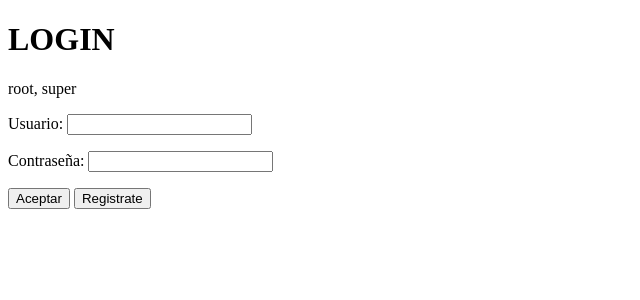
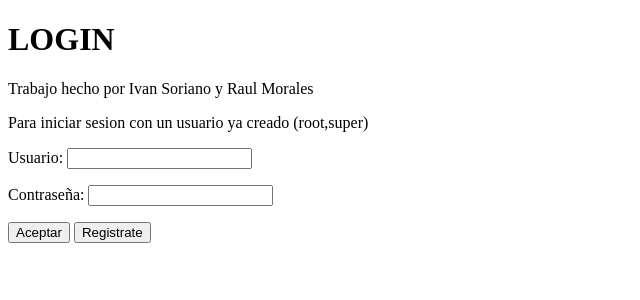
Before and after one commit to IvanSoriano19/EntregaDWES, a PHP site: page / in a window 1280 px wide. Shown: the top 300 px of the page, without its empty margins (0-640 px from the left). Run offline with PHP 8.4, Linux system fonts and the light colour scheme.

Commit message:
finiquitao

```diff
--- a/files/index.php
+++ b/files/index.php
@@ -15,7 +15,6 @@ if (!isset($_SESSION['acceso'])) {
 cabecera("Comprobar");
 
 if (isset($_POST['bAceptar'])) {
-    //recogemos y comprobamos usuario
 
     if ((comprobarLoginUsuario(recoge("usuario"))) && (comprobarLoginClave(recoge("clave")))) {
         /*
@@ -35,8 +34,8 @@ include("login.php");
 if (isset($_POST['bAceptarRegistro'])) {
     $nombre = recoge("nombre");
     $apellido = recoge("apellido");
-    $usuario = recoge("usuario"); //? hay que hacer que contenga letras, numeros y _ . Maximo 12
-    $clave = recoge("clave"); //? letras, numeros, y caracteres raros de esos, max 15
+    $usuario = recoge("usuario");
+    $clave = recoge("clave");
     $localidad = recoge("localidad");
     $provincias = recoge("provincias");
     $fecha = recoge("fecha");
@@ -52,17 +51,11 @@ if (isset($_POST['bAceptarRegistro'])) {
 
     darAlta($usuarioFile);
 
-
     $rutaPerfil = "../" . $rutaImagenes . "/fotosPerfil";
-    echo $rutaPerfil;
-
-    var_dump(($_FILES["imagen"]['size']));
 
     $_FILES["imagen"]['name'] = $usuario.".jpg";
 
-
     $fotoPerfil = cfile("imagen",  $errores, $extensionesValidas, $rutaPerfil, $maxFichero, false);
-
 
     $ruta = "../img/$usuario"; //Verificar el directorio actual
     //Esto es suponiendo que ya está creada la carpeta archivos_subidos
--- a/files/login.php
+++ b/files/login.php
@@ -5,7 +5,8 @@ foreach ($errores as $error) {
 }
 ?>
     <h1>LOGIN</h1>
-    <p>root, super</p>
+    <p>Trabajo hecho por Ivan Soriano y Raul Morales</p>
+    <p>Para iniciar sesion con un usuario ya creado (root,super)</p>
     <FORM METHOD=POST ACTION=index.php>
         <p>Usuario: <INPUT TYPE=TEXT NAME=usuario></p>
         <p>Contraseña: <INPUT TYPE=PASSWORD NAME=clave></p>
--- a/files/privada.php
+++ b/files/privada.php
@@ -30,11 +30,10 @@ if (isset($_POST['bSubirImagen'])) {
     } else {
         $rutaGuardado = "../".$rutaImagenes."/".$_SESSION['usuario']."/".$categoria;
     }
-    echo "<script>console.log('rutaGuardado: " . $rutaGuardado . "' );</script>";
 
     $nuevaFoto = cFile("foto", $errores, $extensionesValidas, $rutaGuardado, $maxFichero, true);
     if (!$nuevaFoto) {
-        $errores['foto'] = 'La foto no tiene un formato admitido';
+        $errores['foto'] = 'La foto no tiene un formato o tamaño admitido';
         $error = true;
     }
 
--- a/files/salir.php
+++ b/files/salir.php
@@ -5,9 +5,7 @@ session_start();
  * Destuimos las variables y la sesión
  **/
 
-$usuario = $_SESSION['usuario'];
-
-echo "Nos vemos pronto ". $usuario. "<br>";
+echo "Nos vemos pronto ". $_SESSION['usuario']. "<br>";
 
 session_unset ();
 session_destroy();
--- a/usuarios.txt
+++ b/usuarios.txt
@@ -1,6 +1 @@
 root/soriano/root/super//Alicante/a:1:{i:0;s:7:"Cocinar";}/
-ivan/ivan/ivan/ivan/ivan/Alava/a:1:{i:0;s:9:"Programar";}/11-11-2001
-raul/raul/raul/raul/raul/Alava/a:1:{i:0;s:11:"Videojuegos";}/11-11-2211
-juan/juan/juan/juan/juan/Alava/a:1:{i:0;s:9:"Programar";}/22-02-2211
-pepa/pepa/pepa/pepa/pepa/Alava/a:1:{i:0;s:5:"Furbo";}/11-11-2111
-pepa/pepa/pepa/pepa/pepa/Alava/a:1:{i:0;s:5:"Furbo";}/11-11-2111
```
Also changed, not shown: files/form.php (deleted, +0 -7 lines), files/galeria.php (deleted), img/fotosPerfil/default.jpg, img/fotosPerfil/juan.jpg (deleted), img/root/1671391103FU6koW5XsAQVemM.jpg (deleted), img/root/9e48ae60be7f713128d0dab49f10026c6f874169_hq.jpg (deleted), img/root/FU6koW5XsAQVemM.jpg (deleted).
